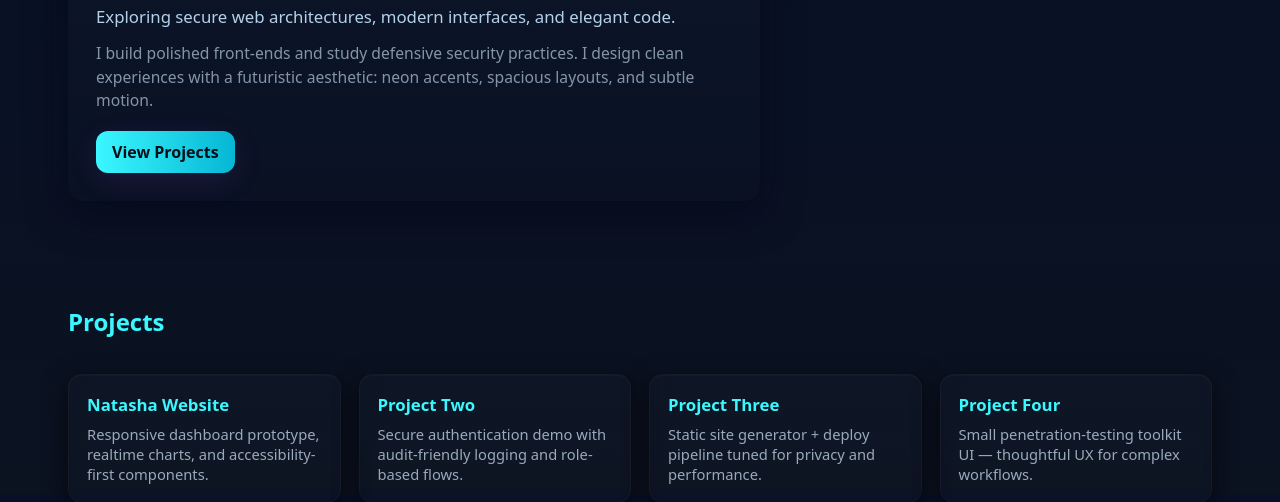
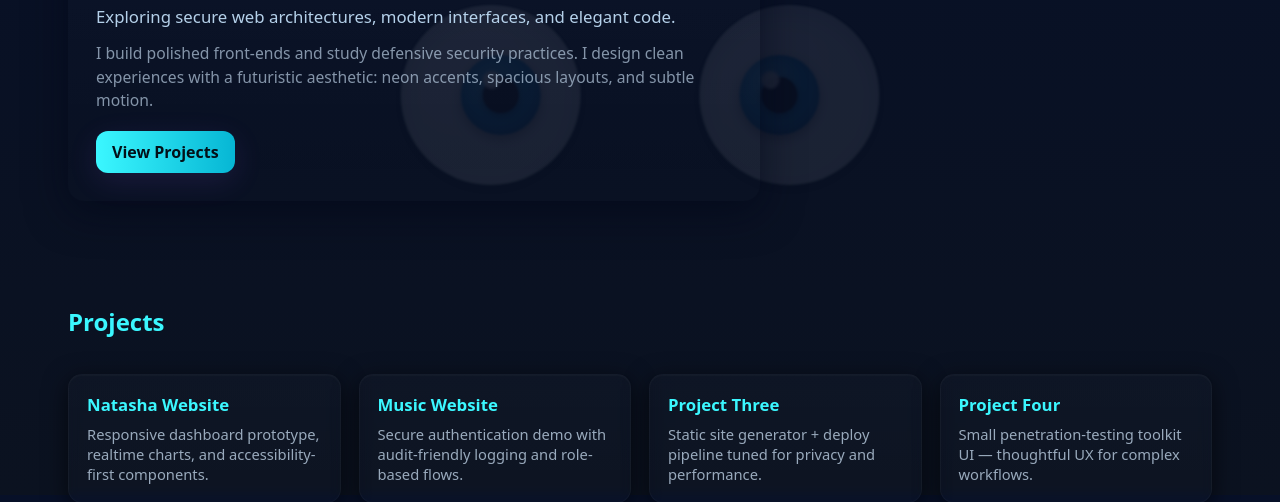
Before and after one commit to keiffon/my-website, a plain HTML site: page index.html in a window 1280 px wide. Shown: the part 305-807 px from the top of the page. Drawn offline with Linux system fonts and the light colour scheme.

Commit message:
feat: add 3D eyes in background with cursor tracking

```diff
--- a/index.html
+++ b/index.html
@@ -8,7 +8,29 @@
     <link rel="stylesheet" href="styles.css">
 </head>
 <body>
-    <!-- Avatar removed per request -->
+    <!-- 3D Eyes with cursor tracking -->
+    <div class="eyes-container" aria-hidden="true">
+        <div class="eye" id="eye-left">
+            <div class="eye-white">
+                <div class="eye-ball">
+                    <div class="iris">
+                        <div class="pupil"></div>
+                        <div class="shine"></div>
+                    </div>
+                </div>
+            </div>
+        </div>
+        <div class="eye" id="eye-right">
+            <div class="eye-white">
+                <div class="eye-ball">
+                    <div class="iris">
+                        <div class="pupil"></div>
+                        <div class="shine"></div>
+                    </div>
+                </div>
+            </div>
+        </div>
+    </div>
 
     <div class="site">
         <header>
@@ -42,7 +64,7 @@
                         <p>Responsive dashboard prototype, realtime charts, and accessibility-first components.</p>
                     </article>
                     <article class="card">
-                        <h3>Project Two</h3>
+                        <h3>Music Website</h3>
                         <p>Secure authentication demo with audit-friendly logging and role-based flows.</p>
                     </article>
                     <article class="card">
--- a/script.js
+++ b/script.js
@@ -1,3 +1,92 @@
-// Set year in footer only (eyes removed)
+// Set year in footer
 const yearEl = document.getElementById('year');
 if(yearEl) yearEl.textContent = new Date().getFullYear();
+
+// 3D Eye tracking
+(function(){
+  const leftEye = document.getElementById('eye-left');
+  const rightEye = document.getElementById('eye-right');
+
+  if(!leftEye || !rightEye) return;
+
+  const leftBall = leftEye.querySelector('.eye-ball');
+  const rightBall = rightEye.querySelector('.eye-ball');
+
+  let mouseX = window.innerWidth / 2;
+  let mouseY = window.innerHeight / 2;
+
+  // Track mouse/touch position
+  function updateMouse(e){
+    if(e.touches && e.touches[0]){
+      mouseX = e.touches[0].clientX;
+      mouseY = e.touches[0].clientY;
+    } else {
+      mouseX = e.clientX;
+      mouseY = e.clientY;
+    }
+  }
+
+  window.addEventListener('mousemove', updateMouse, {passive:true});
+  window.addEventListener('touchmove', updateMouse, {passive:true});
+
+  function lerp(start, end, factor){
+    return start + (end - start) * factor;
+  }
+
+  let currentLeft = {x:0, y:0, rotX:0, rotY:0};
+  let currentRight = {x:0, y:0, rotX:0, rotY:0};
+
+  function animate(){
+    // Get eye positions
+    const leftRect = leftEye.getBoundingClientRect();
+    const rightRect = rightEye.getBoundingClientRect();
+
+    const leftCenterX = leftRect.left + leftRect.width / 2;
+    const leftCenterY = leftRect.top + leftRect.height / 2;
+    const rightCenterX = rightRect.left + rightRect.width / 2;
+    const rightCenterY = rightRect.top + rightRect.height / 2;
+
+    // Calculate angles for each eye
+    const leftDx = mouseX - leftCenterX;
+    const leftDy = mouseY - leftCenterY;
+    const rightDx = mouseX - rightCenterX;
+    const rightDy = mouseY - rightCenterY;
+
+    // Movement constraints (pixels)
+    const maxMove = 25;
+
+    // Target positions (constrained)
+    const leftTargetX = Math.max(-maxMove, Math.min(maxMove, leftDx / 15));
+    const leftTargetY = Math.max(-maxMove, Math.min(maxMove, leftDy / 15));
+    const rightTargetX = Math.max(-maxMove, Math.min(maxMove, rightDx / 15));
+    const rightTargetY = Math.max(-maxMove, Math.min(maxMove, rightDy / 15));
+
+    // 3D rotation based on cursor (subtle)
+    const leftRotX = -leftDy / 80;
+    const leftRotY = leftDx / 80;
+    const rightRotX = -rightDy / 80;
+    const rightRotY = rightDx / 80;
+
+    // Smooth interpolation
+    currentLeft.x = lerp(currentLeft.x, leftTargetX, 0.12);
+    currentLeft.y = lerp(currentLeft.y, leftTargetY, 0.12);
+    currentLeft.rotX = lerp(currentLeft.rotX, leftRotX, 0.08);
+    currentLeft.rotY = lerp(currentLeft.rotY, leftRotY, 0.08);
+
+    currentRight.x = lerp(currentRight.x, rightTargetX, 0.12);
+    currentRight.y = lerp(currentRight.y, rightTargetY, 0.12);
+    currentRight.rotX = lerp(currentRight.rotX, rightRotX, 0.08);
+    currentRight.rotY = lerp(currentRight.rotY, rightRotY, 0.08);
+
+    // Apply transforms
+    if(leftBall) leftBall.style.transform = `translate(${currentLeft.x}px, ${currentLeft.y}px)`;
+    if(rightBall) rightBall.style.transform = `translate(${currentRight.x}px, ${currentRight.y}px)`;
+
+    leftEye.style.transform = `rotateX(${currentLeft.rotX}deg) rotateY(${currentLeft.rotY}deg)`;
+    rightEye.style.transform = `rotateX(${currentRight.rotX}deg) rotateY(${currentRight.rotY}deg)`;
+
+    requestAnimationFrame(animate);
+  }
+
+  requestAnimationFrame(animate);
+})();
--- a/styles.css
+++ b/styles.css
@@ -16,9 +16,77 @@ body{
   -webkit-font-smoothing:antialiased;
   -moz-osx-font-smoothing:grayscale;
   overflow-x:hidden;
+  perspective:1200px;
 }
-/* Background avatar (faded) */
-/* avatar removed - previous styles cleared */
+/* 3D Eyes in background */
+.eyes-container{
+  position:fixed;
+  top:50%;
+  left:50%;
+  transform:translate(-50%,-50%);
+  display:flex;
+  gap:120px;
+  z-index:0;
+  opacity:0.08;
+  pointer-events:none;
+  filter:blur(0.8px);
+}
+.eye{
+  width:180px;
+  height:180px;
+  position:relative;
+  transform-style:preserve-3d;
+  transition:transform 0.15s ease-out;
+}
+.eye-white{
+  width:100%;
+  height:100%;
+  background:radial-gradient(circle at 35% 35%, #f0f4f8, #dce4ec);
+  border-radius:50%;
+  position:relative;
+  box-shadow:inset 0 8px 20px rgba(0,0,0,0.15), 0 4px 12px rgba(0,0,0,0.3);
+  transform:translateZ(20px);
+}
+.eye-ball{
+  position:absolute;
+  width:100%;
+  height:100%;
+  display:flex;
+  align-items:center;
+  justify-content:center;
+  transition:transform 0.12s ease-out;
+}
+.iris{
+  width:80px;
+  height:80px;
+  border-radius:50%;
+  background:radial-gradient(circle at 40% 35%, #4fc3f7, #0288d1, #01579b);
+  position:relative;
+  box-shadow:0 4px 12px rgba(0,0,0,0.4), inset 0 -2px 8px rgba(0,0,0,0.2);
+  transform:translateZ(8px);
+}
+.pupil{
+  position:absolute;
+  width:36px;
+  height:36px;
+  background:#000;
+  border-radius:50%;
+  top:50%;
+  left:50%;
+  transform:translate(-50%,-50%) translateZ(6px);
+  box-shadow:0 2px 8px rgba(0,0,0,0.6);
+}
+.shine{
+  position:absolute;
+  width:18px;
+  height:18px;
+  background:rgba(255,255,255,0.9);
+  border-radius:50%;
+  top:20%;
+  left:28%;
+  transform:translateZ(10px);
+  filter:blur(1px);
+}
 /* Page container */
 .site{
   position:relative;
```
